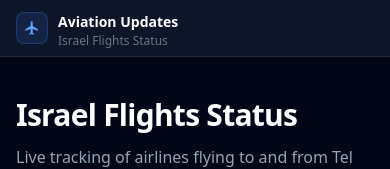
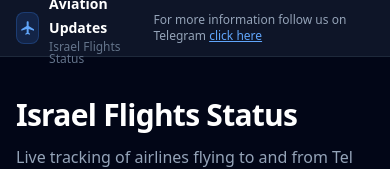
Before and after one commit to dorongayor-sys/israelflightstatus, a React (Vite) app in the folder frontend/: page / in a window 390 px wide. Shown: the top 169 px of the page. Built offline with nearby package versions, Linux system fonts and the light colour scheme; no server answers.

Commit message:
Show Telegram link on mobile too
Co-Authored-By: Claude Sonnet 4.6 <noreply@anthropic.com>

```diff
--- a/frontend/src/components/Navbar.jsx
+++ b/frontend/src/components/Navbar.jsx
@@ -39,7 +39,7 @@ export default function Navbar({ isAdmin = false }) {
               href="https://t.me/AviationupdatesDG"
               target="_blank"
               rel="noopener noreferrer"
-              className="text-xs text-slate-400 hidden sm:block"
+              className="text-xs text-slate-400"
             >
               For more information follow us on Telegram <span className="text-blue-400 hover:text-blue-300 underline transition-colors">click here</span>
             </a>
```
